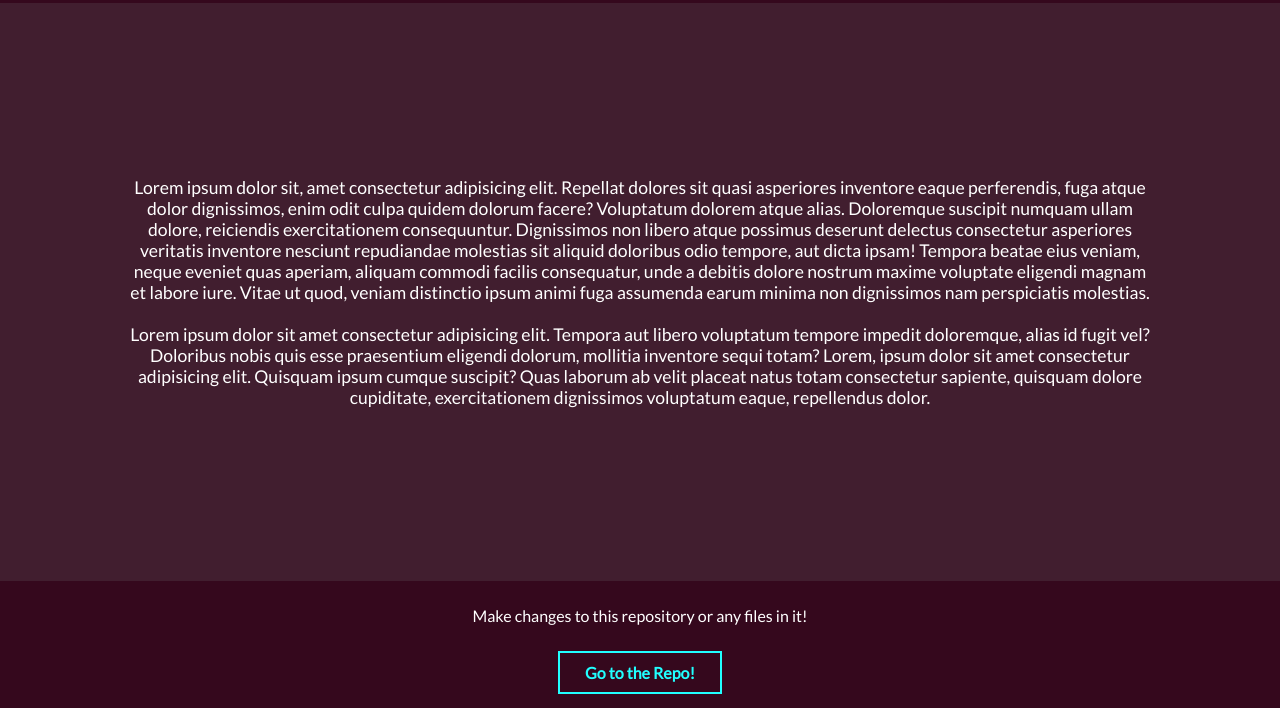
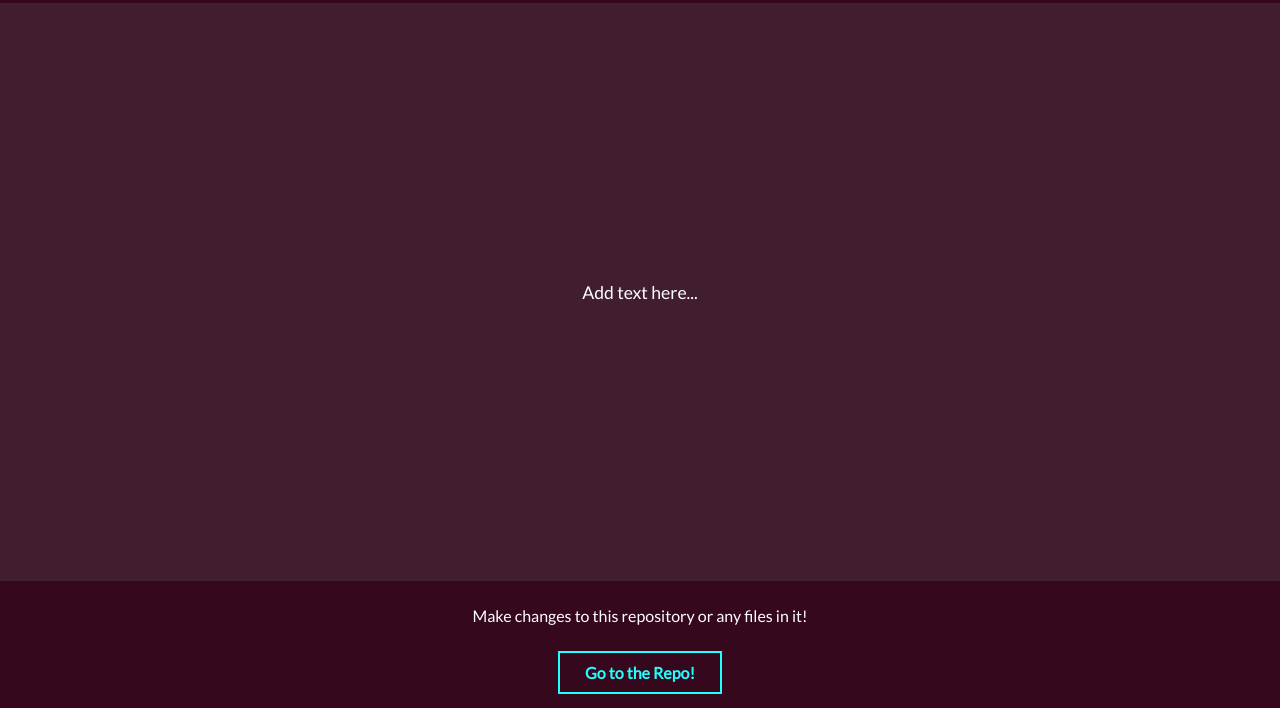
Before and after one commit to ashwini0529/lastdayofhacktoberfest, a plain HTML site: page index.html in a window 1280 px wide. Shown: the part 92-800 px from the top of the page. Drawn offline with Linux system fonts and the light colour scheme.

Commit message:
removed text
...

```diff
--- a/index.html
+++ b/index.html
@@ -16,22 +16,7 @@
     </header>
     <section>
         <p>
-            Lorem ipsum dolor sit, amet consectetur adipisicing elit. Repellat dolores sit quasi asperiores inventore
-            eaque perferendis, fuga atque dolor dignissimos, enim odit culpa quidem dolorum facere? Voluptatum dolorem
-            atque alias. Doloremque suscipit numquam ullam dolore, reiciendis exercitationem consequuntur. Dignissimos
-            non libero atque possimus deserunt delectus consectetur asperiores veritatis inventore nesciunt repudiandae
-            molestias sit aliquid doloribus odio tempore, aut dicta ipsam! Tempora beatae eius veniam, neque eveniet
-            quas aperiam, aliquam commodi facilis consequatur, unde a debitis dolore nostrum maxime voluptate eligendi
-            magnam et labore iure. Vitae ut quod, veniam distinctio ipsum animi fuga assumenda earum minima non
-            dignissimos nam perspiciatis molestias.
-            <br>
-            <br>
-            Lorem ipsum dolor sit amet consectetur adipisicing elit. Tempora aut libero voluptatum tempore impedit
-            doloremque, alias id fugit vel? Doloribus nobis quis esse praesentium eligendi dolorum, mollitia inventore
-            sequi totam?
-            Lorem, ipsum dolor sit amet consectetur adipisicing elit. Quisquam ipsum cumque suscipit? Quas laborum ab
-            velit placeat natus totam consectetur sapiente, quisquam dolore cupiditate, exercitationem dignissimos
-            voluptatum eaque, repellendus dolor.
+            Add text here...
         </p>
     </section>
     <footer>
```
